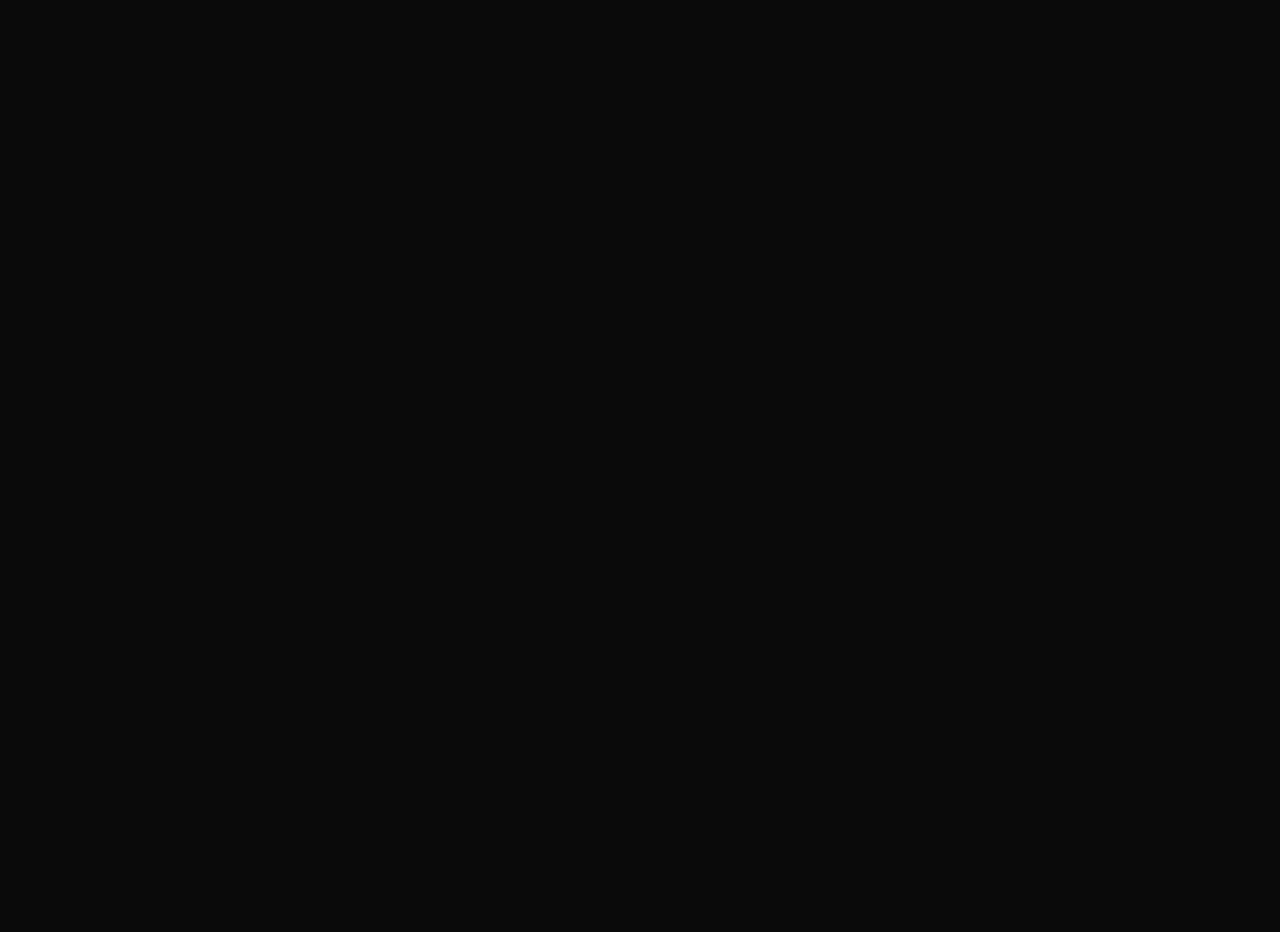
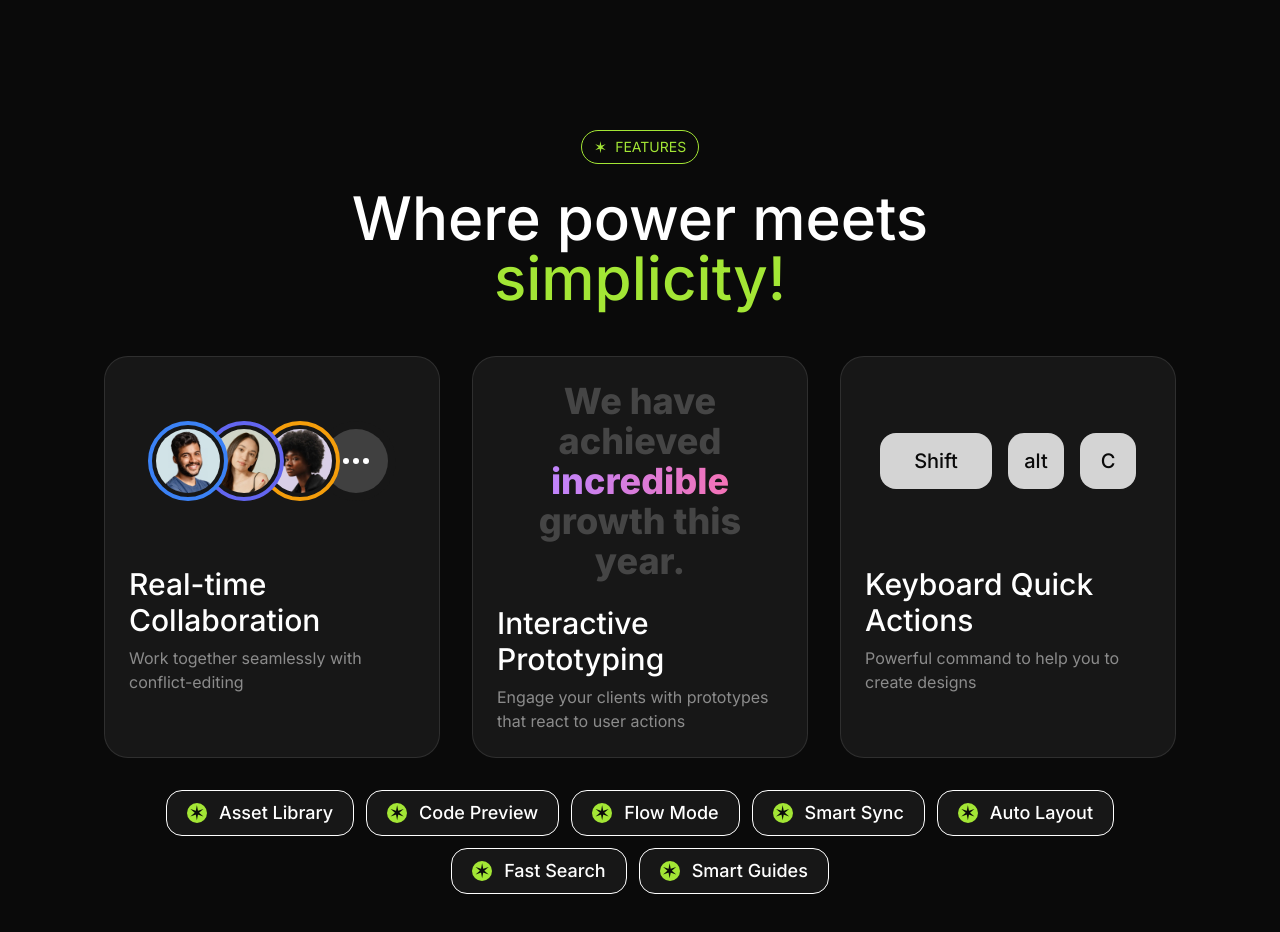
Before and after one commit to CristianProdius/Zenarmor, a Next.js app: page / in a window 1280 px wide. Shown: the part 2000-2932 px from the top of the page. Before the commit the page ends 2034 px from the top, so only its background shows below. Built offline with nearby package versions, Linux system fonts and the light colour scheme.

Commit message:
Features section done for all viewports

```diff
--- a/src/app/page.tsx
+++ b/src/app/page.tsx
@@ -1,3 +1,4 @@
+import Features from "@/sections/Features";
 import Hero from "@/sections/Hero";
 import Introduction from "@/sections/Introduction";
 import LogoTicker from "@/sections/LogoTicker";
@@ -10,6 +11,7 @@
             <Hero />
             <LogoTicker />
             <Introduction />
+            <Features />
         </main>
     )
 
--- /dev/null
+++ b/src/components/Avatar.tsx
@@ -0,0 +1,13 @@
+import { HTMLAttributes } from "react";
+import { twMerge } from "tailwind-merge";
+
+export default function Avatar(props: HTMLAttributes<HTMLDivElement>) {
+
+    const { className, children, ...otherProps} = props;
+
+    return (
+        <section className={twMerge("size-20 rounded-full overflow-hidden border-4 border-blue-500 p-1 bg-neutral-900", className)} {...otherProps}>
+            {children}
+        </section>
+    );
+};
--- /dev/null
+++ b/src/components/FeatureCard.tsx
@@ -0,0 +1,16 @@
+import { twMerge } from "tailwind-merge";
+
+export default function FeatureCard(props: { title: string; description: string; children?: React.ReactNode; className?: string }) {
+
+    const { title, description, children, className } = props;
+
+    return (
+        <div className={twMerge("bg-neutral-900 border border-white/10 p-6 rounded-3xl", className)}>
+            <div className="aspect-video">{children}</div>
+            <div>
+                <h3 className="text-3xl font-medium mt-6">{title}</h3>
+                <p className="text-white/50 mt-2">{description}</p>
+            </div>
+        </div>
+    )
+}
--- /dev/null
+++ b/src/components/Key.tsx
@@ -0,0 +1,13 @@
+import { HTMLAttributes } from "react";
+import { twMerge } from "tailwind-merge";
+
+export default function Key(props: HTMLAttributes<HTMLDivElement>) {
+
+    const { className, children, ...otherProps} = props;
+
+    return (
+        <section className={twMerge("size-14  bg-neutral-300 inline-flex justify-center items-center rounded-2xl text-xl text-neutral-950 font-medium", className)} {...otherProps}>
+            {children}
+        </section>
+    )
+}
--- a/src/sections/Features.tsx
+++ b/src/sections/Features.tsx
@@ -1,3 +1,12 @@
+import FeatureCard from "@/components/FeatureCard";
+import Tag from "@/components/Tag";
+import Avatar1 from "@/assets/images/avatar-ashwin-santiago.jpg";
+import Avatar2 from "@/assets/images/avatar-florence-shaw.jpg";
+import Avatar3 from "@/assets/images/avatar-lula-meyers.jpg";
+import Image from "next/image";
+import Avatar from "@/components/Avatar";
+import Key from "@/components/Key";
+
 const features = [
     "Asset Library",
     "Code Preview",
@@ -9,5 +18,83 @@
 ];
 
 export default function Features() {
-    return <div>Features</div>;
+    return (
+        <section className="py-24">
+            <div className="container">
+                <div className="flex justify-center">
+                    <Tag>Features</Tag>
+                </div>
+                <h2 className="text-6xl text-center font-medium mt-6 max-w-2xl mx-auto">
+                    Where power meets <span className="text-lime-400">simplicity!</span>
+                </h2>
+
+                <div className="mt-12 grid grid-cols-1 md:grid-cols-4 lg:grid-cols-3 gap-8">
+                    <FeatureCard
+                        title="Real-time Collaboration"
+                        description="Work together seamlessly with conflict-editing"
+                        className="md:col-span-2 lg:col-span-1"
+                    >
+                        <div className="aspect-video flex justify-center items-center">
+                            <Avatar className="z-40">
+                                <Image src={Avatar1} alt="Avatar image 1" className="rounded-full" />
+                            </Avatar>
+                            <Avatar className="-ml-6 border-indigo-500 z-30">
+                                <Image src={Avatar2} alt="Avatar image 2" className="rounded-full" />
+                            </Avatar>
+                            <Avatar className="-ml-6 border-amber-500 z-20">
+                                <Image src={Avatar3} alt="Avatar image 3" className="rounded-full" />
+                            </Avatar>
+                            <Avatar className="-ml-6 border-transparent">
+                                <div className="size-full bg-neutral-700 rounded-full inline-flex justify-center items-center gap-1">
+                                    {Array.from({ length: 3 }).map((_, i) => (
+                                        <span key={i} className="size-1.5 rounded-full bg-white inline-flex"></span>
+                                    ))}
+
+                                </div>
+                            </Avatar>
+                        </div>
+                    </FeatureCard>
+
+                    <FeatureCard
+                        title="Interactive Prototyping"
+                        description="Engage your clients with prototypes that react to user actions"
+                        className="md:col-span-2 lg:col-span-1"
+                    >
+                        <div className="aspect-video flex items-center justify-center">
+                            <p  className="text-4xl font-extrabold text-white/20 text-center ">
+                                We have achieved{" "}
+                                <span className="bg-gradient-to-r from-purple-400 to-pink-400 bg-clip-text text-transparent">
+                                    incredible
+                                </span>{" "}
+                                growth this year.
+                            </p>
+                        </div>
+                    </FeatureCard>
+
+                    <FeatureCard
+                        title="Keyboard Quick Actions"
+                        description="Powerful command to help you to create designs"
+                        className="md:col-span-2 lg:col-span-1 md:col-start-2 lg:col-start-auto"
+                    >
+                        <div className="aspect-video flex items-center justify-center gap-4">
+                            <Key className="w-28">Shift</Key>
+                            <Key className="">alt</Key>
+                            <Key className="">C</Key>
+                        </div>
+                    </FeatureCard>
+                </div>
+
+                <div className="mt-8 flex flex-wrap gap-3 justify-center">
+                    {features.map((feature) => (
+                        <div key={feature} className="bg-neutral-900 items-center gap-3 border border-white inline-flex px-3 md:px-5 py-1.5 md:py-2 rounded-2xl">
+                            <span className="bg-lime-400 text-neutral-950 size-5 rounded-full inline-flex justify-center items-center text-xl">
+                                &#10038;
+                            </span>
+                            <span className="font-medium md:text-lg">{feature}</span>
+                        </div>
+                    ))}
+                </div>
+            </div>
+        </section>
+    )
 }
```
